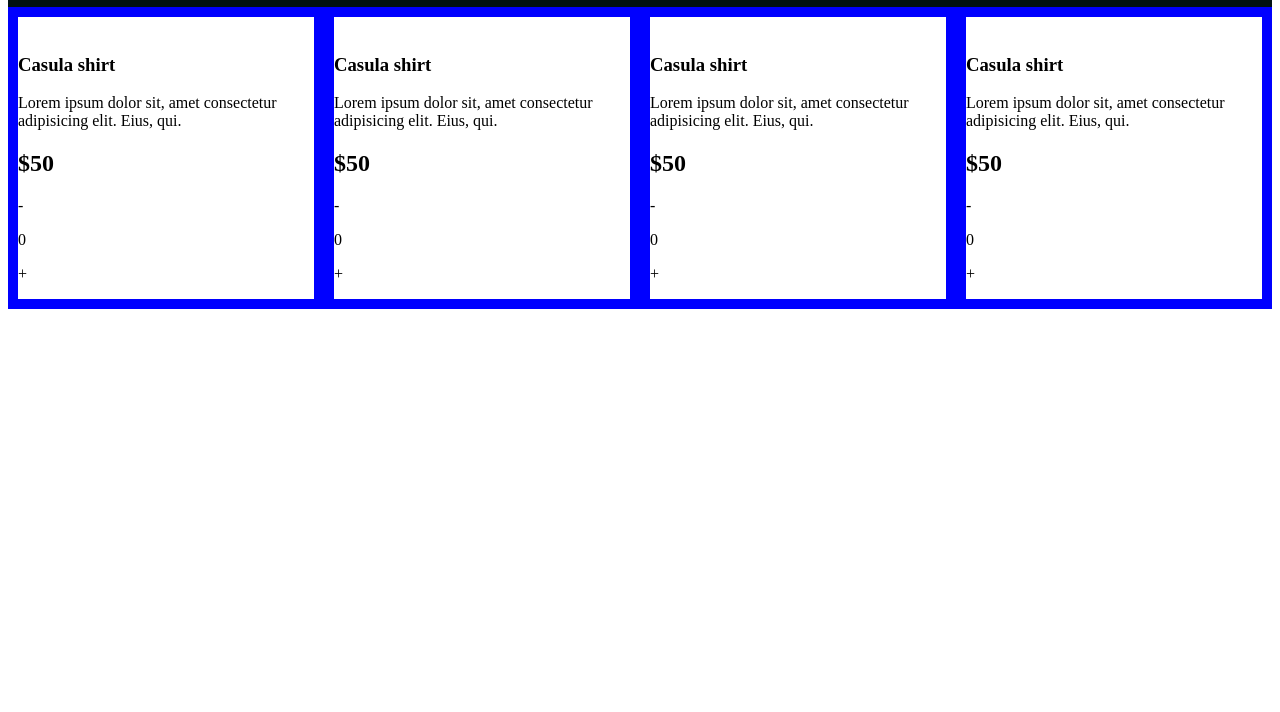
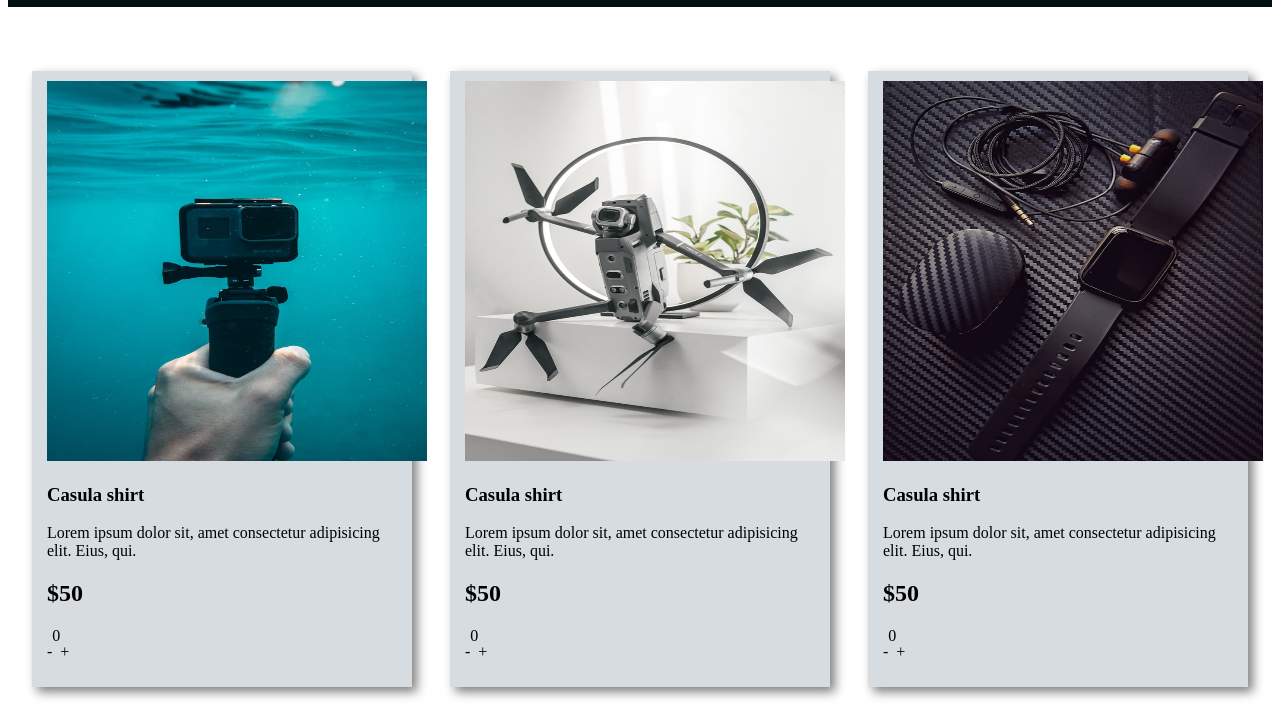
Before and after one commit to rabiulhossen/shopping-cart-vanilla-sj, a plain HTML site: page index.html in a window 1280 px wide. Shown: the part 88-800 px from the top of the page. Drawn offline with Linux system fonts and the light colour scheme.

Commit message:
card style

```diff
--- a/index.html
+++ b/index.html
@@ -17,7 +17,7 @@
     </nav>
     <div class="shop" id="shop">
       <div class="item">
-        <img src="" alt="" />
+        <img src="gadget-4.jpg" alt="" />
         <div class="details">
           <h3>Casula shirt</h3>
           <p>
@@ -34,7 +34,7 @@
         </div>
       </div>
       <div class="item">
-        <img src="" alt="" />
+        <img src="gadget-3.jpg" alt="" />
         <div class="details">
           <h3>Casula shirt</h3>
           <p>
@@ -51,24 +51,7 @@
         </div>
       </div>
       <div class="item">
-        <img src="" alt="" />
-        <div class="details">
-          <h3>Casula shirt</h3>
-          <p>
-            Lorem ipsum dolor sit, amet consectetur adipisicing elit. Eius, qui.
-          </p>
-          <div class="price_quantity">
-            <h2>$50</h2>
-            <div class="buttons">
-              <p>-</p>
-              <div class="quantity">0</div>
-              <p>+</p>
-            </div>
-          </div>
-        </div>
-      </div>
-      <div class="item">
-        <img src="" alt="" />
+        <img src="gadget-2.jpg" alt="" />
         <div class="details">
           <h3>Casula shirt</h3>
           <p>
@@ -86,6 +69,8 @@
       </div>
 
 
+
+
     </div>
     <script src="app.js"></script>
   </body>
--- a/style.css
+++ b/style.css
@@ -10,6 +10,7 @@
   flex-direction: row;
   justify-content: space-between;
   align-content: center;
+  margin-bottom: 4rem;
 }
 
 .cart {
@@ -25,12 +26,23 @@
   right: 0rem;
 }
 
+.shop {
+  display: grid;
+  grid-template-columns: repeat(3, 380px);
+  gap: 20px;
+  justify-content: space-around;
+  margin: 5px 15px;
+}
+.item {
+  box-shadow: 5px 5px 10px gray;
+  background-color: rgb(214, 220, 224);
+  padding: 10px 15px;
+}
+.item > img {
+  width: 380px;
+  height: 380px;
+}
 
-.shop{
-     display: grid;
-     grid-template-columns: repeat(4, 1fr);
-
+.buttons{
+     display: flex;
 }
-.item{
-     border: 10px,solid, blue;
-}
```
Also changed, not shown: gadget-1.jpg (added), gadget-2.jpg (added), gadget-3.jpg (added), gadget-4.jpg (added).
